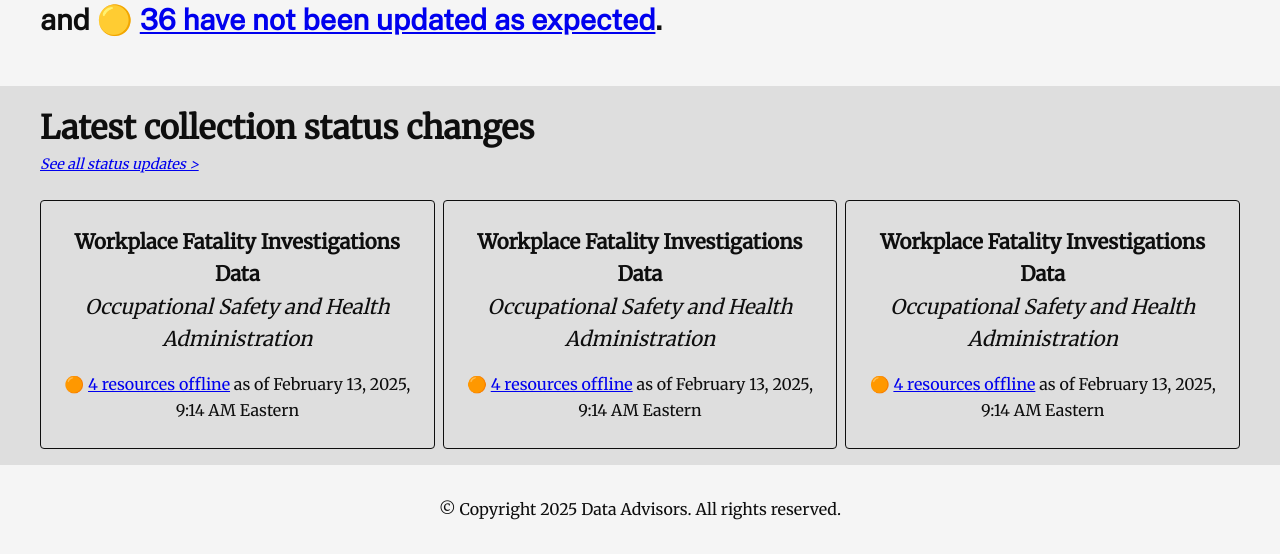
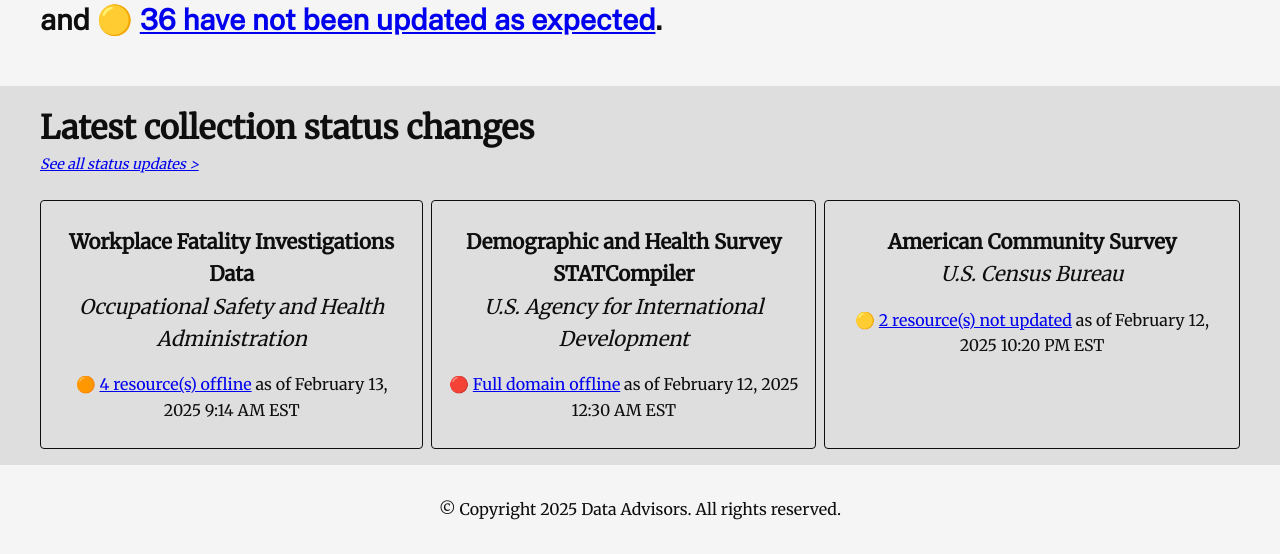
Before and after one commit to da-advisors/gov-multi-monitor, a Flask app: page /data-and-tools in a window 1280 px wide. Shown: the part 284-838 px from the top of the page. Run offline with Flask 3, Linux system fonts and the light colour scheme.

Commit message:
Stub out resource statuses with fake data

```diff
--- a/src/multi_monitor/app.py
+++ b/src/multi_monitor/app.py
@@ -56,7 +56,29 @@ def create_app():
 
     @app.route("/data-and-tools")
     def view_data_and_tools():
-        return render_template("data-and-tools.html.jinja")
+        statuses = [
+            dict(
+                dataset="Workplace Fatality Investigations Data",
+                source="Occupational Safety and Health Administration",
+                status_type="resources_offline",
+                count=4,
+                updated_at="February 13, 2025 9:14 AM EST",
+            ),
+            dict(
+                dataset="Demographic and Health Survey STATCompiler",
+                source="U.S. Agency for International Development",
+                status_type="source_offline",
+                updated_at="February 12, 2025 12:30 AM EST",
+            ),
+            dict(
+                dataset="American Community Survey",
+                source="U.S. Census Bureau",
+                status_type="resources_not_updated",
+                count=2,
+                updated_at="February 12, 2025 10:20 PM EST",
+            ),
+        ]
+        return render_template("data-and-tools.html.jinja", statuses=statuses)
 
     @app.route("/status/")
     def list_statuses():
--- a/src/multi_monitor/templates/data-and-tools.html.jinja
+++ b/src/multi_monitor/templates/data-and-tools.html.jinja
@@ -22,36 +22,9 @@
       <h1 class="status-updates__heading">Latest collection status changes</h1>
       <a class="status-updates__see-all" href="#">See all status updates ></a>
       <div class="status-updates__items">
-        <div class="status-update">
-          <h2 class="status-update__heading">
-            <span class="status-update__title">Workplace Fatality Investigations Data</span>
-            <br />
-            <span class="status-update__source">Occupational Safety and Health Administration</span>
-          </h2>
-          <p class="status-update__status">
-            🟠 <a href="#">{{ 4 }} resources offline</a> as of {{ "February 13, 2025, 9:14 AM Eastern" }}
-          </p>
-        </div>
-        <div class="status-update">
-          <h2 class="status-update__heading">
-            <span class="status-update__title">Workplace Fatality Investigations Data</span>
-            <br />
-            <span class="status-update__source">Occupational Safety and Health Administration</span>
-          </h2>
-          <p class="status-update__status">
-            🟠 <a href="#">{{ 4 }} resources offline</a> as of {{ "February 13, 2025, 9:14 AM Eastern" }}
-          </p>
-        </div>
-        <div class="status-update">
-          <h2 class="status-update__heading">
-            <span class="status-update__title">Workplace Fatality Investigations Data</span>
-            <br />
-            <span class="status-update__source">Occupational Safety and Health Administration</span>
-          </h2>
-          <p class="status-update__status">
-            🟠 <a href="#">{{ 4 }} resources offline</a> as of {{ "February 13, 2025, 9:14 AM Eastern" }}
-          </p>
-        </div>
+        {% for status in statuses %}
+          {% include "data-and-tools/status-update.html.jinja" %}
+        {% endfor %}
       </div>
     </div>
   </div>
--- /dev/null
+++ b/src/multi_monitor/templates/data-and-tools/status-update.html.jinja
@@ -0,0 +1,20 @@
+<div class="status-update">
+  <h2 class="status-update__heading">
+    <span class="status-update__title">{{ status.dataset }}</span>
+    <br />
+    <span class="status-update__source">{{ status.source }}</span>
+  </h2>
+  {% if status.status_type == "resources_not_updated" %}
+    <p class="status-update__status">
+      🟡 <a href="#">{{ status.count }} resource(s) not updated</a> as of {{ status.updated_at }}
+    </p>
+  {% elif status.status_type == "resources_offline" %}
+    <p class="status-update__status">
+      🟠 <a href="#">{{ status.count }} resource(s) offline</a> as of {{ status.updated_at }}
+    </p>
+  {% elif status.status_type == "source_offline" %}
+    <p class="status-update__status">
+      🔴 <a href="#">Full domain offline</a> as of {{ status.updated_at }}
+    </p>
+  {% endif %}
+</div>
```
